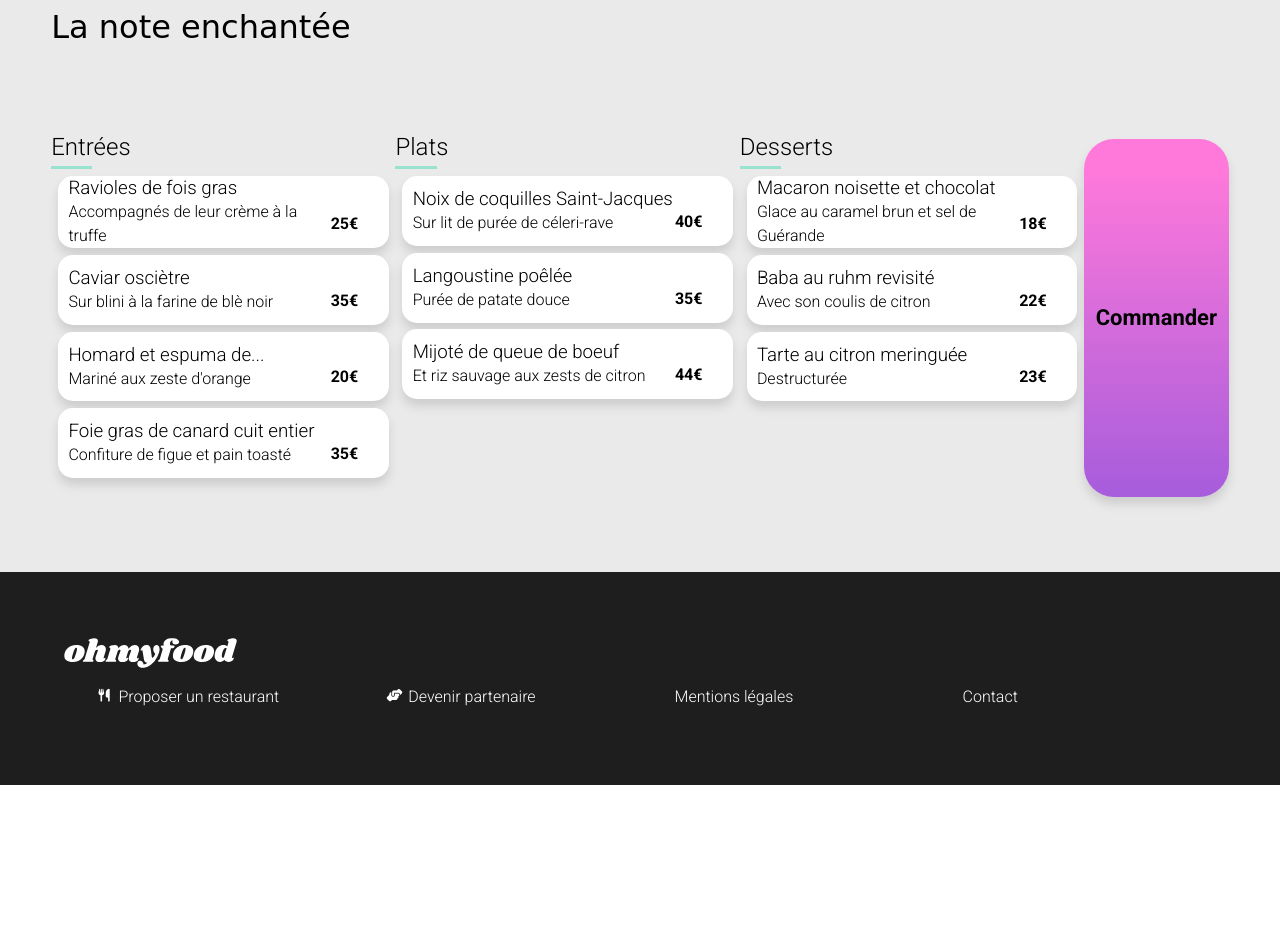
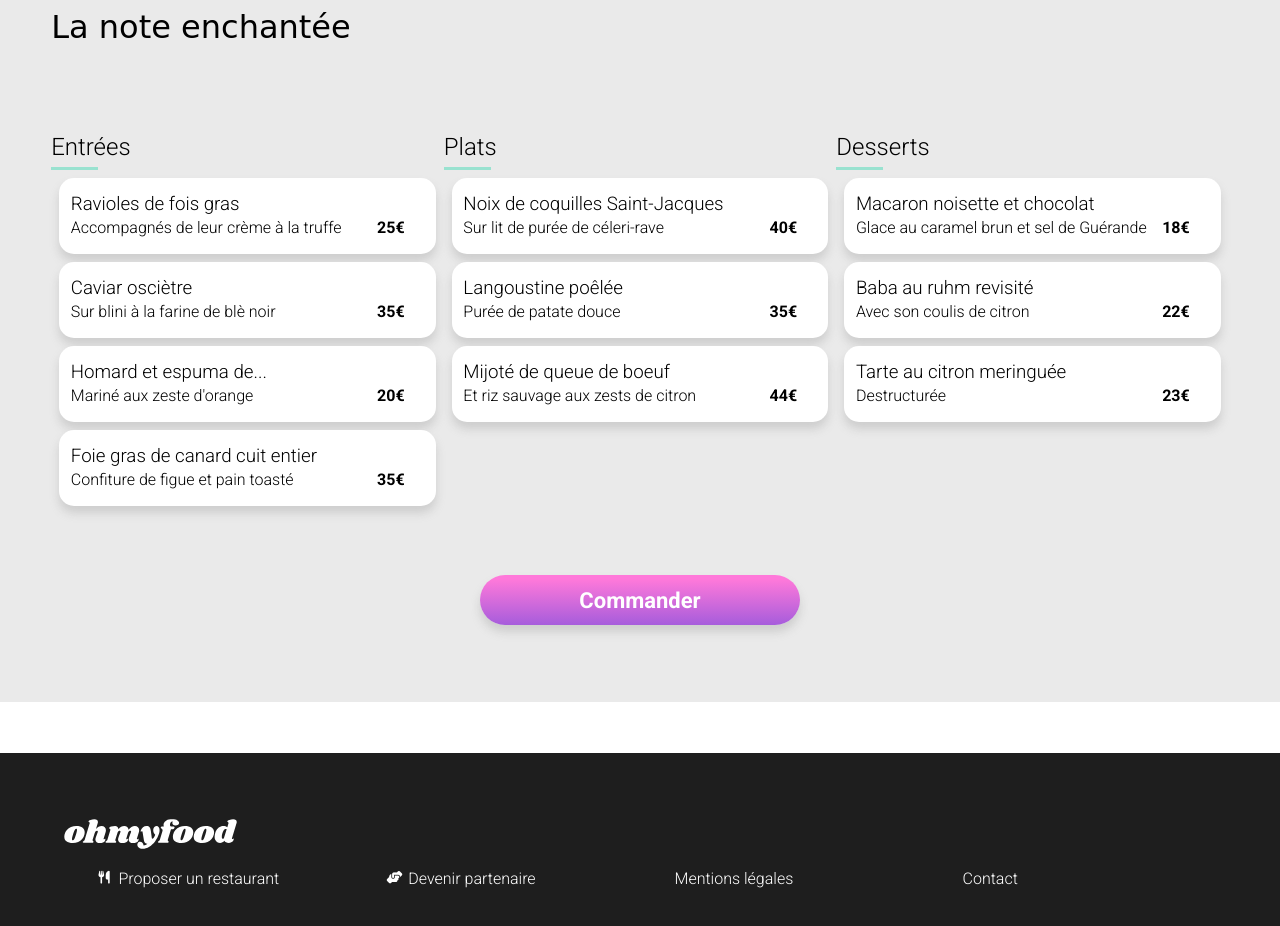
Before and after one commit to KhaeraB/Projet_3_OC_OhMyFood, a website: page templates/la-note-enchantée.html in a window 1280 px wide. Shown: the part 550-1476 px from the top of the page. Before the commit the page ends 1335 px from the top, so only its background shows below. Drawn offline with Linux system fonts and the light colour scheme; a web font is replaced by a local one.

Commit message:
Single_product_page_note_enchantee_fix_footer

```diff
--- a/sass/layout/_footer.scss
+++ b/sass/layout/_footer.scss
@@ -8,7 +8,8 @@ footer{
     width: 100%;
     z-index: 10;
     position: relative;
-    top: 1013px;
+    top: 1050px;
+    margin-top: 4%;
     @include media-between("mobile-up", "tablet-up") {
         top: 1215px;
     }
--- a/sass/layout/_menu.scss
+++ b/sass/layout/_menu.scss
@@ -23,7 +23,7 @@
         top: 30%;
         width: 100%;
         @include media-between("mobile-up", "tablet-up") {
-            padding-bottom: 25%
+            padding-bottom: 50%;
         }
         @include media-between("tablet-down", "maxi-screen") {
             position: inherit;
--- a/templates/la-note-enchantée.html
+++ b/templates/la-note-enchantée.html
@@ -157,8 +157,10 @@
                         </button>
                     </div>
                 </div>
-                <button class="purple_btn">Commander</button>
             </section>
+            <button class="purple_btn">
+                <a href="#"> Commander</a>
+            </button>
         </section>
 
     </main>
```
Also changed, not shown: public/css/style.css, 1 other file.
